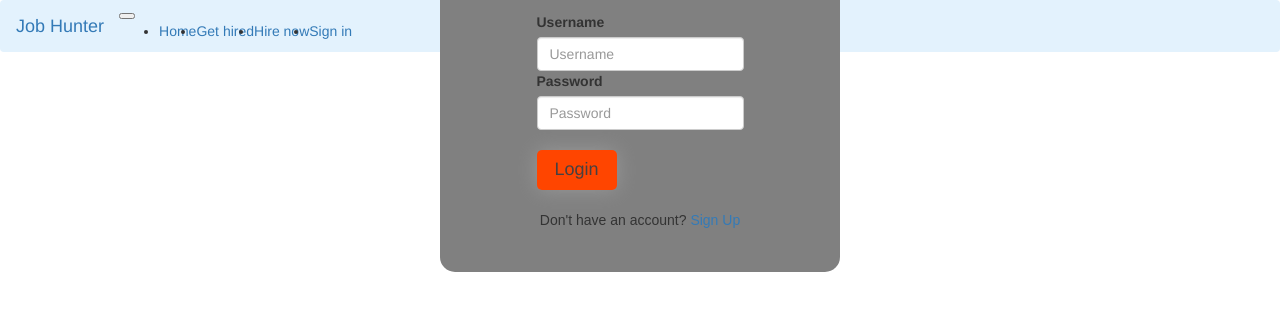
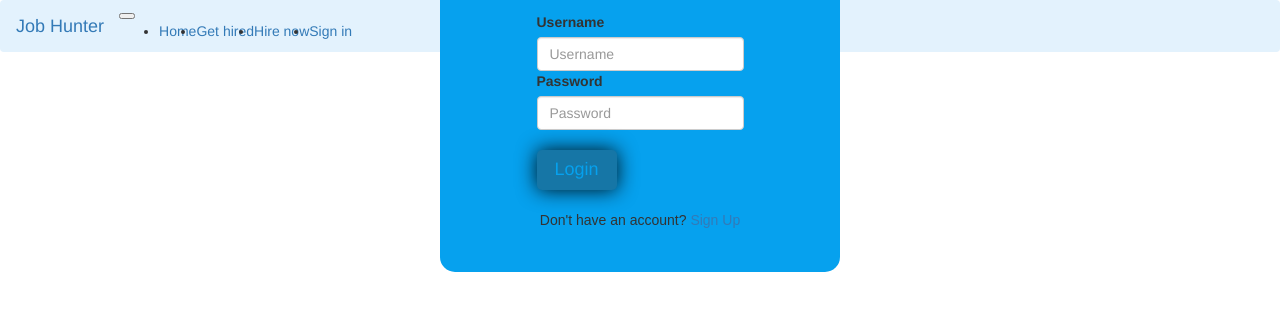
Before and after one commit to Mohamud-Dev/Job-hunter, a Flask app: template app/templates/authentification/login.html in a window 1280 px wide. Shown: the top 311 px of the page. Run offline with Flask 2, Linux system fonts and the light colour scheme; the template is opened without the code that fills it, so the values that code supplies are empty; parts of the project's set-up code (start-up, migrations or seed data) failed here and were passed over; some libraries are stand-ins or nearby versions.

Commit message:
added style

```diff
--- a/app/static/auth.css
+++ b/app/static/auth.css
@@ -13,8 +13,9 @@
 
 .account a{
     color: rgb(58, 50, 41);
+    background:  #1676a6;
 }
 
 .signing{
-    box-shadow: 5px 5px 50px rgb(46, 37, 37);
+    box-shadow: #010f16 0 0 20px;
 }
--- a/app/static/main.css
+++ b/app/static/main.css
@@ -15,7 +15,7 @@ body{
     }
     #vick {
         align-self: center;
-        background: grey;
+        background: #06a1ee;
         width: 400px;
         height: 400px;
         cursor: ew-resize;
@@ -42,19 +42,19 @@ body{
         #hellobutton {
         margin-top:20px;
             border: 0;
-            background: orangered;
+            background:  #1676a6;
             /*elevation: 20deg;*/
             width: 80px;
             height: 40px;
-            box-shadow: #989898 0 0 20px;
+            box-shadow: #010f16 0 0 20px;
             border-radius: 5px;
-            color: rgb(70, 64, 64);
+            color: #06a1ee;
             font-size: 18px;
             justify-content: right;
         }
 
         #hellobutton:hover {
-            background: rgb(206, 139, 15);
+            background-color: #1676a6;
         }
 
 
```
